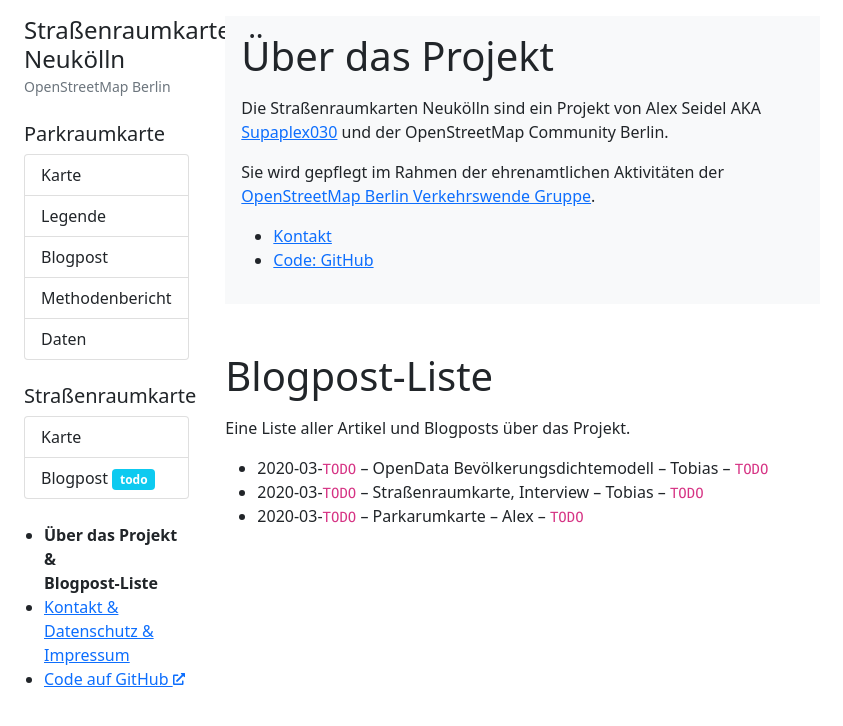
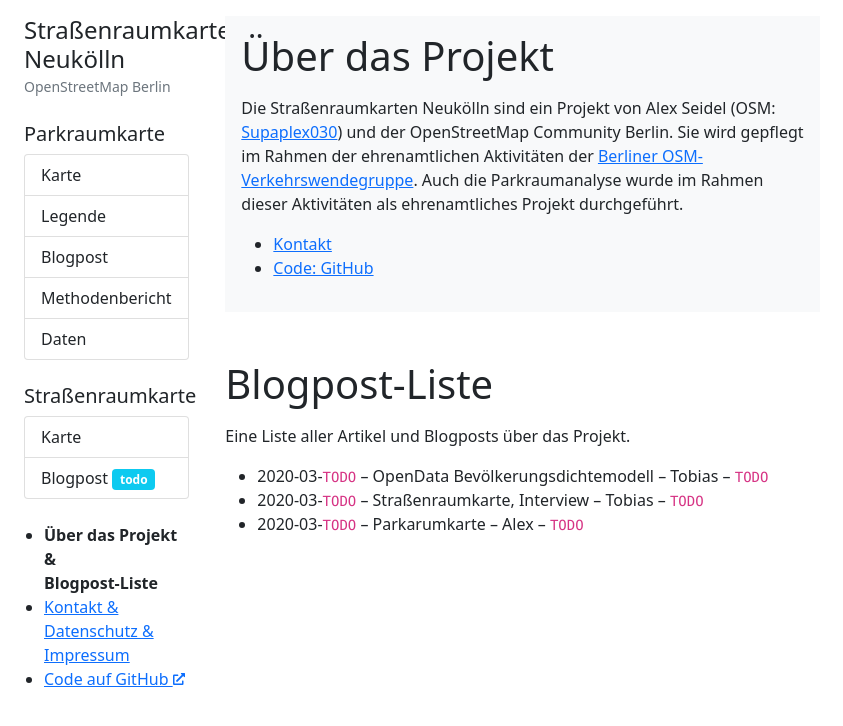
Before and after one commit to osmberlin/strassenraumkarte-neukoelln, a Jekyll site: the page built from about.md, in a window 1280 px wide. Shown: the top 726 px of the page, without its empty margins (0-843 px from the left). Built offline with Jekyll 4.4.1, drawn with Linux system fonts in a browser that asks for light colours.

Commit message:
update "about"

```diff
--- a/about.md
+++ b/about.md
@@ -10,9 +10,7 @@
 # Über das Projekt
 {: class='mb-3' }
 
-Die Straßenraumkarten Neukölln sind ein Projekt von Alex Seidel AKA [Supaplex030](https://www.openstreetmap.org/user/Supaplex030/) und der OpenStreetMap Community Berlin.
-
-Sie wird gepflegt im Rahmen der ehrenamtlichen Aktivitäten der [OpenStreetMap Berlin Verkehrswende Gruppe](https://wiki.openstreetmap.org/wiki/Berlin/Verkehrswende).
+Die Straßenraumkarten Neukölln sind ein Projekt von Alex Seidel (OSM: [Supaplex030](https://www.openstreetmap.org/user/Supaplex030/)) und der OpenStreetMap Community Berlin. Sie wird gepflegt im Rahmen der ehrenamtlichen Aktivitäten der [Berliner OSM-Verkehrswendegruppe](https://wiki.openstreetmap.org/wiki/Berlin/Verkehrswende). Auch die Parkraumanalyse wurde im Rahmen dieser Aktivitäten als ehrenamtliches Projekt durchgeführt.
 
 * [Kontakt]({{ 'contact' | relative_url }})
 * [Code: GitHub](https://github.com/SupaplexOSM/strassenraumkarte-neukoelln/)
```
